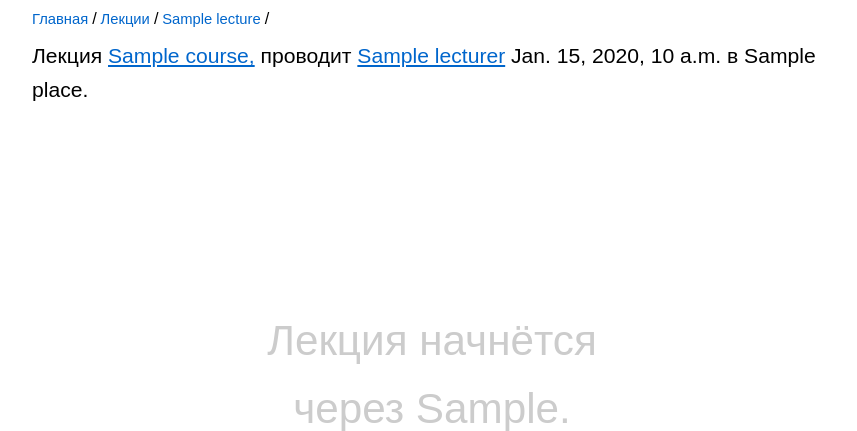
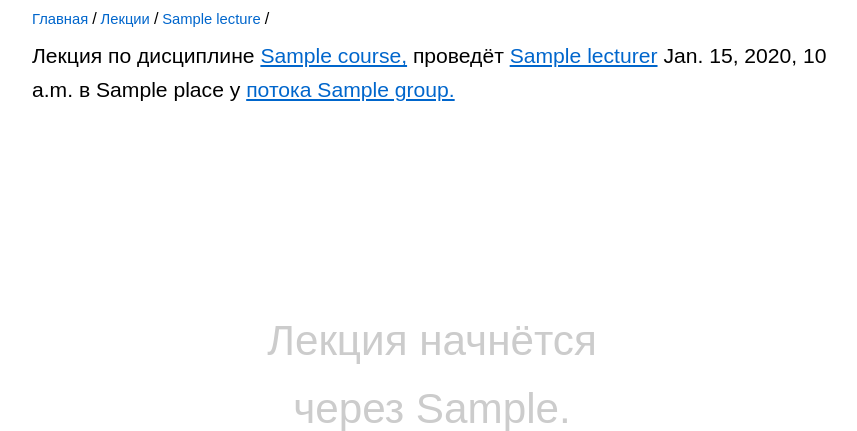
Before and after one commit to armenafyan/register, a Django app: template register/templates/register/lecture_detail.html in a window 1280 px wide. Shown: the part 40-471 px from the top of the page, without its empty margins (208-1065 px from the left). Run offline with Django 3.2, Linux system fonts and the light colour scheme; the template is opened without the code that fills it: most values are stand-ins (such as "Sample title", 1, 10 or a date in 2020); some libraries are stand-ins or nearby versions.

Commit message:
Lecture details are extended.

```diff
--- a/register/templates/register/lecture_detail.html
+++ b/register/templates/register/lecture_detail.html
@@ -25,10 +25,12 @@
 
 {% block content %}
 <p>
-  Лекция <a href="{{ lecture.course.get_url }}">{{ lecture.course.name }},</a>
-  {% if lecture.get_happened %}провёл{% else %}проводит{% endif %}
+  Лекция по дисциплине <a href="{{ lecture.course.get_url }}">{{ lecture.course.name }},</a>
+  {% if lecture.get_happened %}провёл{% else %}проведёт{% endif %}
   <a href="{{ lecture.course.lecturer.get_url }}">{{ lecture.course.lecturer }}</a>
-  {{ lecture.get_time }}{% if lecture.place %} в {{ lecture.place }}{% endif %}.
+  {{ lecture.get_time }}
+  {% if lecture.place %} в {{ lecture.place }}{% endif %}
+  у <a href="{{ lecture.course.group.get_url }}">потока {{ lecture.course.group }}.</a>
 </p>
 {% if lecture.get_happened %}
 <table>
```
